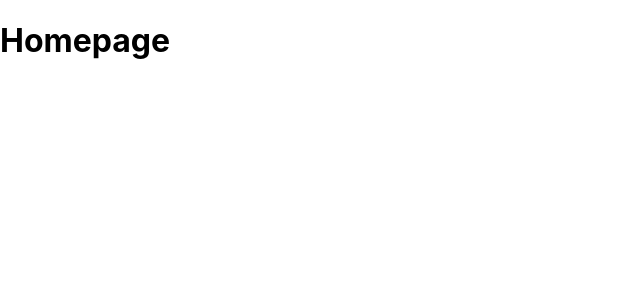
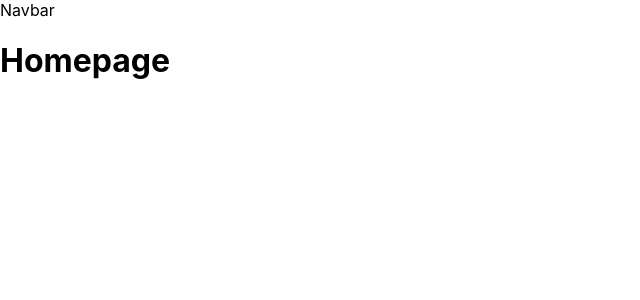
Before and after one commit to adarshrwl/React-learning, a React (Create React App) app: page / in a window 1280 px wide. Shown: the top 300 px of the page, without its empty margins (0-640 px from the left). Built offline with nearby package versions, Linux system fonts and the light colour scheme.

Commit message:
added Navbar for all files in App.js

```diff
--- a/src/App.js
+++ b/src/App.js
@@ -7,11 +7,14 @@ Route,
 import Homepage from './pages/homepage/Homepage';
 import Login from './pages/login/Login';
 import Register from './pages/register/Register';
+import Navbar from './components/Navbar';
 
 
 function App() {
   return (
     <Router>
+        <Navbar/>
+
       <Routes>
         <Route path='/' element={<Homepage/>} />
         <Route path='/register' element={<Register/>} />
--- /dev/null
+++ b/src/components/Navbar.jsx
@@ -0,0 +1,11 @@
+import React from 'react'
+
+const Navbar = () => {
+  return (
+    <div>
+      Navbar
+    </div>
+  )
+}
+
+export default Navbar
--- a/src/pages/homepage/Homepage.jsx
+++ b/src/pages/homepage/Homepage.jsx
@@ -18,6 +18,7 @@
 
 import React from 'react'
 
+
 const Homepage = () => {
   return (
     <div>
```
